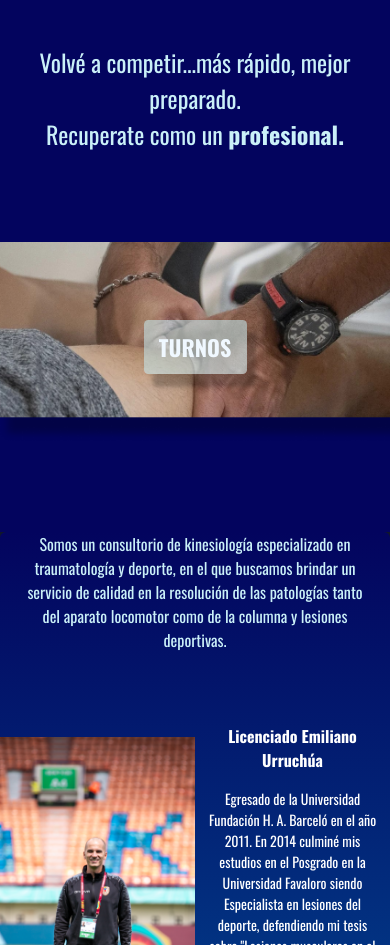
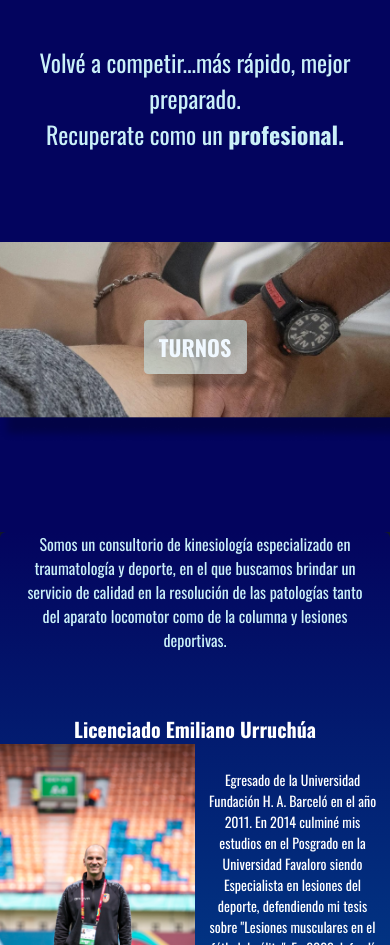
Before and after one commit to gpicc0001/SANTEv3, a website: page index.html in a window 390 px wide. Shown: the part 155-1100 px from the top of the page. Drawn offline with nearby package versions, Linux system fonts and the light colour scheme.

Commit message:
santeV3-v1.0

```diff
--- a/index.html
+++ b/index.html
@@ -395,10 +395,10 @@
 
     <section id="sobre_nosotros" class="sobre_nosotros">
         <div class="sobreNosotrosResponsive">
+            <h3>Licenciado Emiliano Urruchúa</h3>
             <div class="sobreNosotrosResponsive__container1">
                 <img src="./img/emilianoAjustada.png" alt="Emiliano">
                 <div class="sobreNosotrosResponsive__container1__contenido1">
-                    <h3>Licenciado Emiliano Urruchúa</h3>
                     <p> Egresado de la Universidad Fundación H. A. Barceló en el año 2011. En 2014 culminé mis estudios en el Posgrado en la Universidad Favaloro siendo Especialista en lesiones del deporte, defendiendo mi tesis sobre "Lesiones musculares en el fútbol de élite". En 2022 defendí mi tesis "Protocolo de prevención de lesiones musculares en el fútbol de élite" para obtener mi diplomatura en ciencias del entrenamiento de la Universidad de Rafaela.</p>
                 </div>
             </div>
--- a/scss/_sobrenostros.scss
+++ b/scss/_sobrenostros.scss
@@ -150,6 +150,15 @@
             display: flex;
             flex-direction: column;
             width: auto;
+            h3{
+                font-size: 20px;
+                font-family: oswald;
+                font-weight: bold;
+                margin-top: 0;
+                margin-bottom: 0;
+                color: white;
+                text-align: center;
+            }
             &__container1{
                 display: flex;
                 align-items: center;
@@ -163,12 +172,6 @@
                     color: white;
                     text-align: center;
                     padding: 10px;
-                    h3{
-                        font-size: 16px;
-                        font-family: oswald;
-                        font-weight: bold;
-                        margin-top: 0;
-                    }
                     p {
                         font-size: 14px;
                     }
```
Also changed, not shown: css/index.css.
